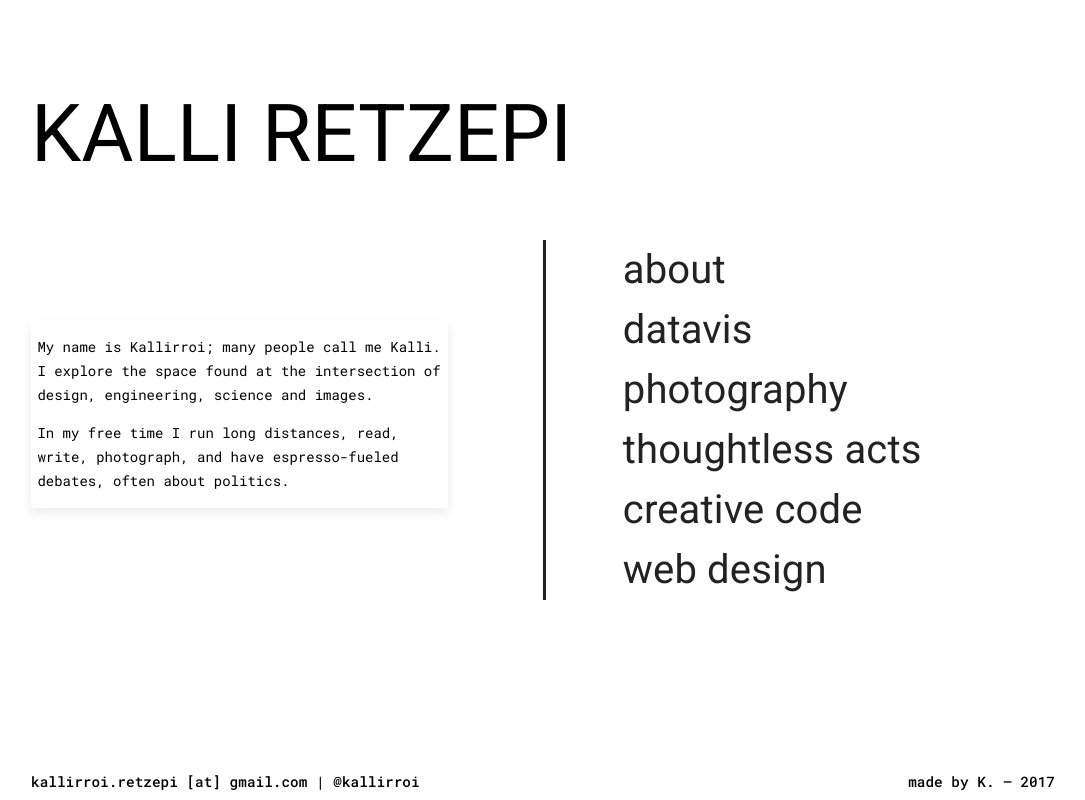
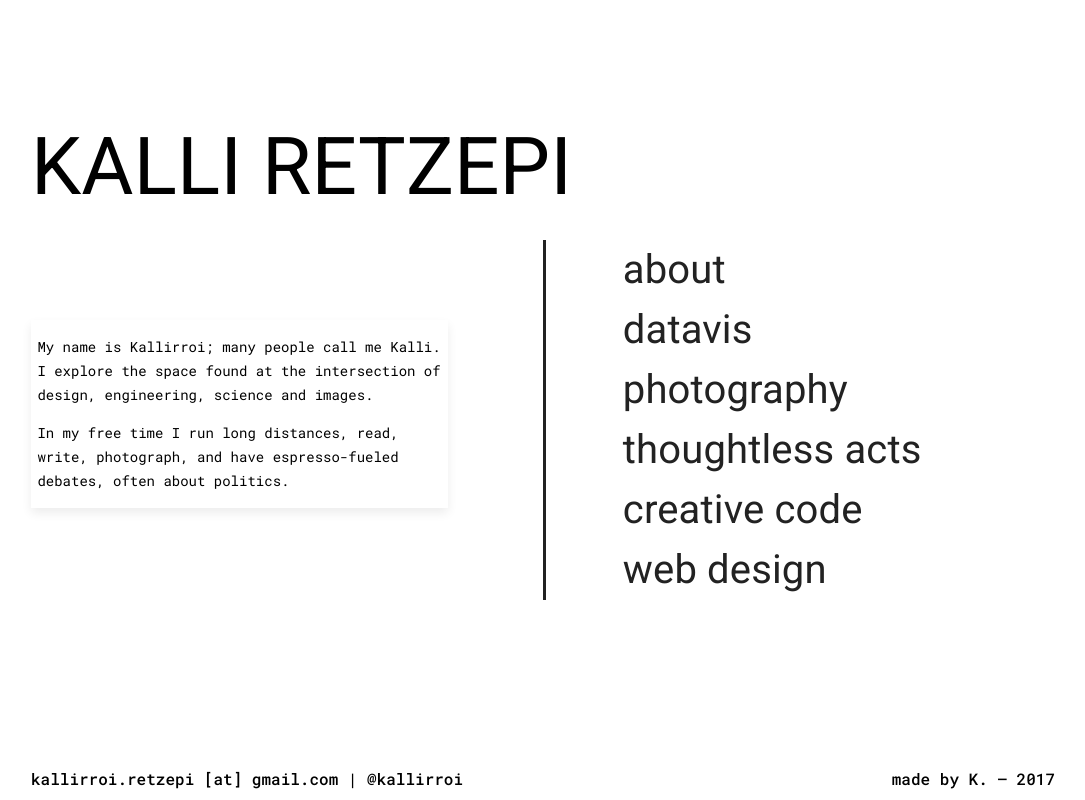
Before and after one commit to Kallirroi/K, a React (Create React App) app: page / in a window 1280 px wide. Shown: the whole page, without its empty margins (97-1182 px from the left). Built offline with nearby package versions, Linux system fonts and the light colour scheme.

Commit message:
fix font size and line heights

```diff
--- a/src/App.css
+++ b/src/App.css
@@ -6,15 +6,13 @@
 @import url('https://fonts.googleapis.com/css?family=Roboto+Mono:300,400,500');
 
 .App {
-  font-size: 0.9rem;
-  line-height: 1.8rem;
   font-family:  'Roboto', sans-serif;
+  height: 100vh;
 }
 
 .App-header {
   top: 15vh;
   left: 10vw;
-  /*font-family: 'Roboto Mono';*/
   font-size: 80px;
   text-transform: uppercase;
   font-weight:  400;
```
